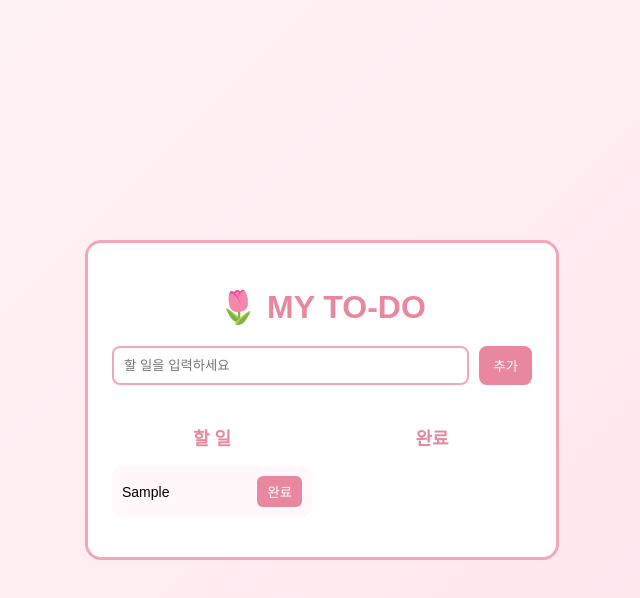
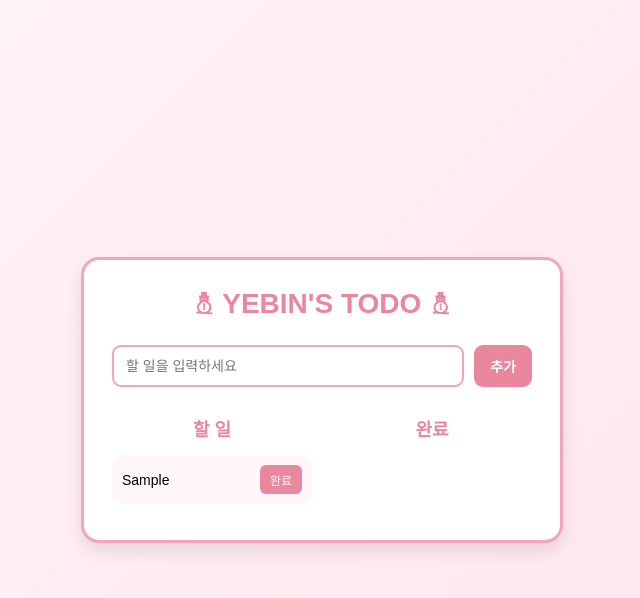
Before and after one commit to 2026-LIKELION-DS/FE_Study, a React (Vite) app: page / in a window 1280 px wide. Both pictures are taken after typing "Sample" into the empty fields and a click on the button "추가". Shown: the top 598 px of the page, without its empty margins (318-958 px from the left). Built offline with nearby package versions, Linux system fonts and the light colour scheme.

Commit message:
feat: Todo 입력 및 스타일 보완

```diff
--- a/src/App.tsx
+++ b/src/App.tsx
@@ -33,7 +33,7 @@ function App() {
 
   return (
     <main className="todo-container">
-      <h1 className="todo-container__header">🌷 MY TO-DO</h1>
+      <h1 className="todo-container__header">⛄︎ YEBIN'S TODO ⛄︎</h1>
 
       <TodoInput onAdd={handleAddTodo} />
 
--- a/src/components/TodoInput.tsx
+++ b/src/components/TodoInput.tsx
@@ -7,7 +7,9 @@ interface TodoInputProps {
 function TodoInput({ onAdd }: TodoInputProps) {
     const [text, setText] = useState("");
 
-    const handleAdd = () => {
+    const handleSubmit = (e: React.FormEvent<HTMLFormElement>) => {
+        e.preventDefault();
+
         if (text.trim() === "") return;
 
         onAdd(text);
@@ -15,12 +17,12 @@ function TodoInput({ onAdd }: TodoInputProps) {
     };
 
     return (
-        <form className="todo-container__form">
-        <input className="todo-container__input" type="text"
-            placeholder="할 일을 입력하세요" value={text} onChange={(e) => setText(e.target.value)}
+        <form className="todo-container__form" onSubmit={handleSubmit}>
+        <input className="todo-container__input" type="text" placeholder="할 일을 입력하세요"
+            value={text} onChange={(e) => setText(e.target.value)}
         />
 
-        <button className="todo-container__button" type="button" onClick={handleAdd}>
+        <button className="todo-container__button" type="submit">
             추가
         </button>
         </form>
--- a/src/style.css
+++ b/src/style.css
@@ -1,95 +1,151 @@
+/* ===== 기본 스타일 ===== */
 body {
     font-family: "Arial", sans-serif;
     display: flex;
     justify-content: center;
     align-items: center;
-    height: 100vh;
+    min-height: 100vh;
     margin: 0;
     background: linear-gradient(135deg, #fff5f7, #ffe4ec);
 }
 
+/* ===== Todo 컨테이너 ===== */
 .todo-container {
     width: 420px;
-    padding: 24px;
+    padding: 28px;
     background: white;
     border: 3px solid #f3a6b8;
-    border-radius: 16px;
+    border-radius: 18px;
+    box-shadow: 0 8px 18px rgba(0, 0, 0, 0.1);
     text-align: center;
 }
 
+/* ===== 제목 ===== */
 .todo-container__header {
-    margin-bottom: 20px;
-    color: #e8879e;
+  margin: 0 0 24px;
+  color: #e8879e;
+  font-size: 28px;
+  font-weight: 800;
 }
 
+/* ===== 입력 폼 ===== */
 .todo-container__form {
     display: flex;
     gap: 10px;
-    margin-bottom: 24px;
+    margin-bottom: 28px;
 }
 
 .todo-container__input {
     flex: 1;
-    padding: 10px;
+    min-width: 0;
+    padding: 11px 12px;
     border: 2px solid #f3a6b8;
-    border-radius: 8px;
+    border-radius: 9px;
+    outline: none;
+    font-size: 14px;
+    box-sizing: border-box;
+}
+
+.todo-container__input:focus {
+    border-color: #e8879e;
 }
 
 .todo-container__button {
-    padding: 10px 14px;
+    padding: 10px 16px;
     border: none;
-    border-radius: 8px;
-    background: #e8879e;
+    border-radius: 9px;
+    background-color: #e8879e;
     color: white;
+    font-size: 14px;
+    font-weight: 600;
     cursor: pointer;
+    transition:
+        transform 0.2s ease,
+        background-color 0.2s ease;
 }
 
+.todo-container__button:hover {
+    background-color: #d97791;
+    transform: scale(1.05);
+}
+
+/* ===== 할 일 / 완료 영역 ===== */
 .render-container {
     display: flex;
+    justify-content: space-between;
+    align-items: flex-start;
     gap: 20px;
 }
 
 .render-container__section {
     width: 50%;
+    min-width: 0;
 }
 
 .render-container__title {
+    margin: 0 0 14px;
     color: #e8879e;
     font-size: 18px;
+    font-weight: 700;
 }
 
+/* ===== 리스트 ===== */
 .render-container__list {
+    list-style: none;
     padding: 0;
-    list-style: none;
+    margin: 0;
 }
 
+/* ===== 리스트 아이템 ===== */
 .render-container__item {
     display: flex;
+    justify-content: space-between;
     align-items: center;
-    justify-content: space-between;
     gap: 8px;
     padding: 10px;
     margin-bottom: 8px;
-    background: #fff7f9;
+    background-color: #fff7f9;
     border-radius: 10px;
 }
 
 .render-container__item-text {
+    flex: 1;
+    min-width: 0;
+    overflow: hidden;
+    text-overflow: ellipsis;
+    white-space: nowrap;
+    text-align: left;
     font-size: 14px;
 }
 
+/* ===== 완료 / 삭제 버튼 ===== */
 .render-container__item-button {
+    flex-shrink: 0;
     border: none;
     border-radius: 6px;
     padding: 6px 10px;
     color: white;
+    font-size: 12px;
     cursor: pointer;
+    transition:
+        transform 0.2s ease,
+        background-color 0.2s ease;
 }
 
 .render-container__item-button.complete {
-    background: #e8879e;
+    background-color: #e8879e;
+}
+
+.render-container__item-button.complete:hover {
+    background-color: #d97791;
+    transform: scale(1.05);
 }
 
 .render-container__item-button.delete {
-    background: #777;
+    background-color: #777;
 }
+
+.render-container__item-button.delete:hover {
+    background-color: #555;
+    transform: scale(1.05);
+}
```
